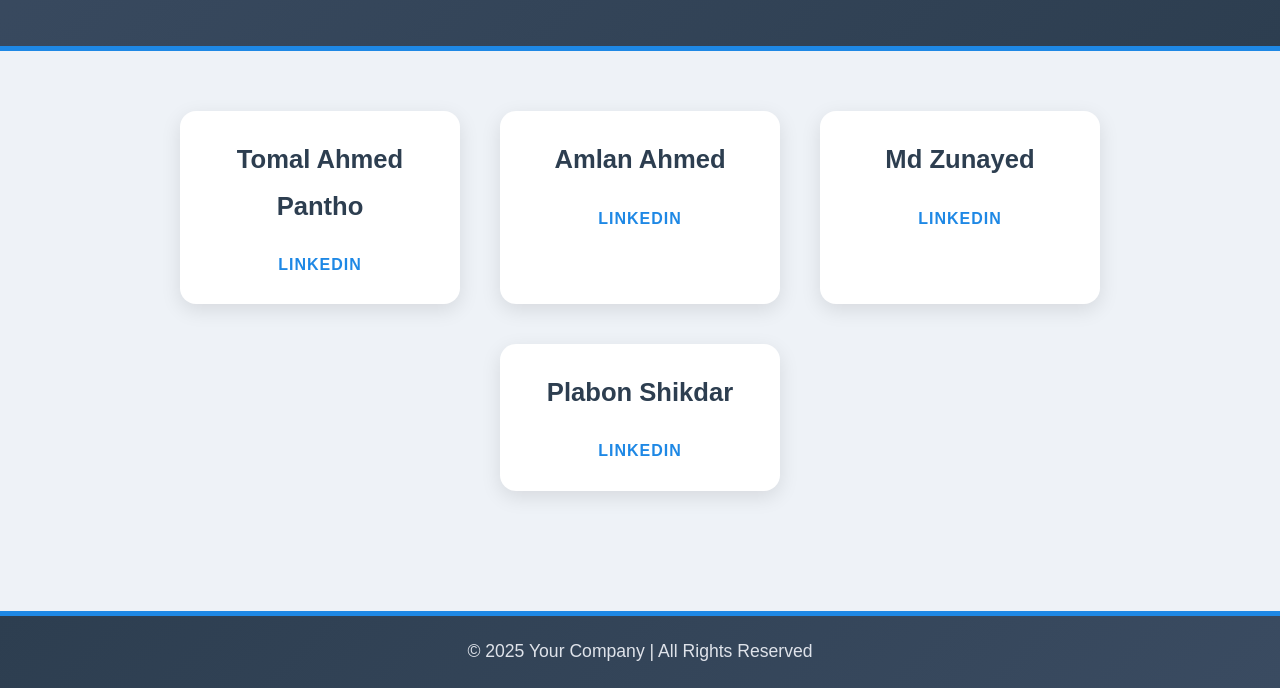
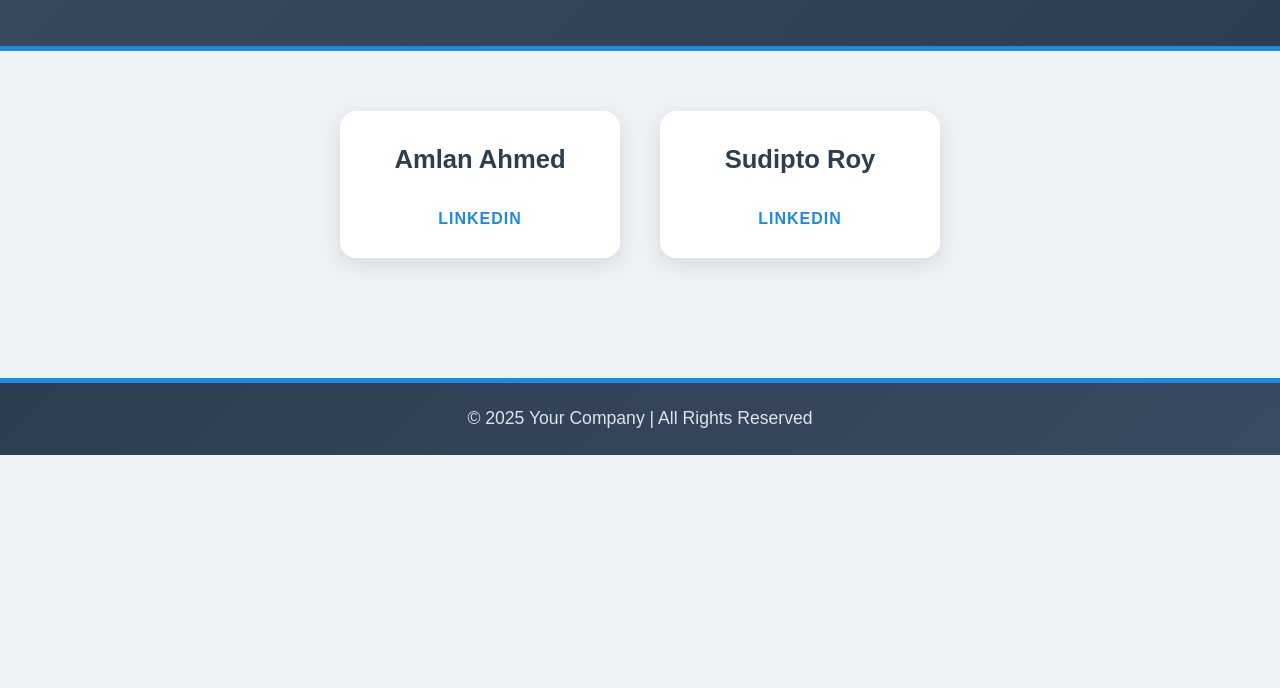
Before and after one commit to AMLAN1000/QUIZ_APP, a website: page FRONTEND/contact.html in a window 1280 px wide. Shown: the part 221-909 px from the top of the page. After the commit the page ends 800 px from the top, so only its background shows below. Drawn offline with Linux system fonts and the light colour scheme.

Commit message:
listen to 5000

```diff
--- a/FRONTEND/contact.html
+++ b/FRONTEND/contact.html
@@ -16,27 +16,17 @@
 
     <main>
         <section class="team">
-            <div class="team-member">
-                <div class="member-info">
-                    <h3>Tomal Ahmed Pantho</h3>
-                    <a href="https://www.linkedin.com/in/member1/" target="_blank">LinkedIn</a>
-                </div>
-            </div>
+
             <div class="team-member">
                 <div class="member-info">
                     <h3>Amlan Ahmed</h3>
                     <a href="https://www.linkedin.com/in/member2/" target="_blank">LinkedIn</a>
                 </div>
             </div>
+
             <div class="team-member">
                 <div class="member-info">
-                    <h3>Md Zunayed</h3>
-                    <a href="https://www.linkedin.com/in/mdzunayed002/" target="_blank">LinkedIn</a>
-                </div>
-            </div>
-            <div class="team-member">
-                <div class="member-info">
-                    <h3>Plabon Shikdar</h3>
+                    <h3>Sudipto Roy</h3>
                     <a href="https://www.linkedin.com/in/member4/" target="_blank">LinkedIn</a>
                 </div>
             </div>
```
Also changed, not shown: BACKEND/server.js (+34 -34 lines).
